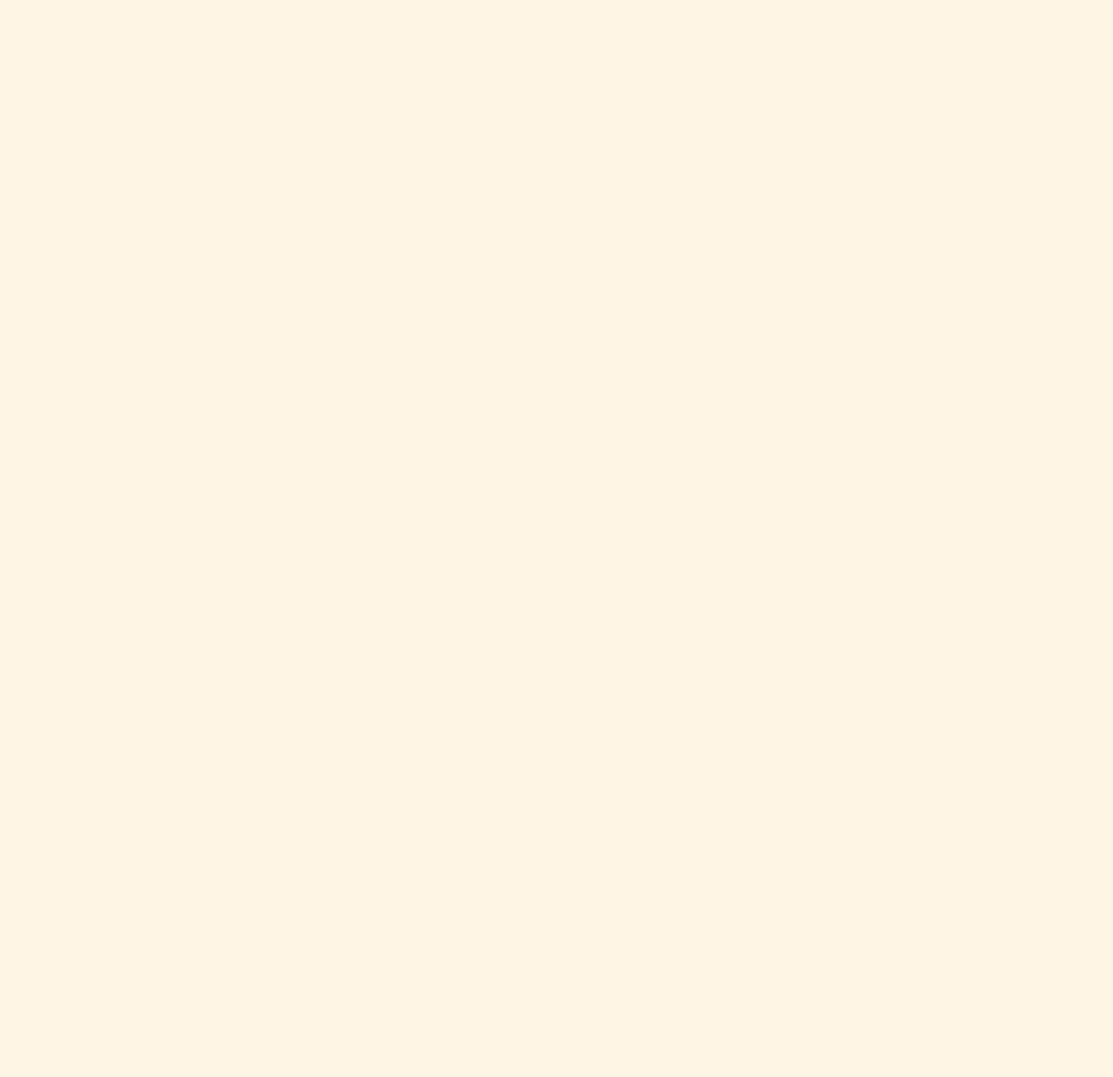
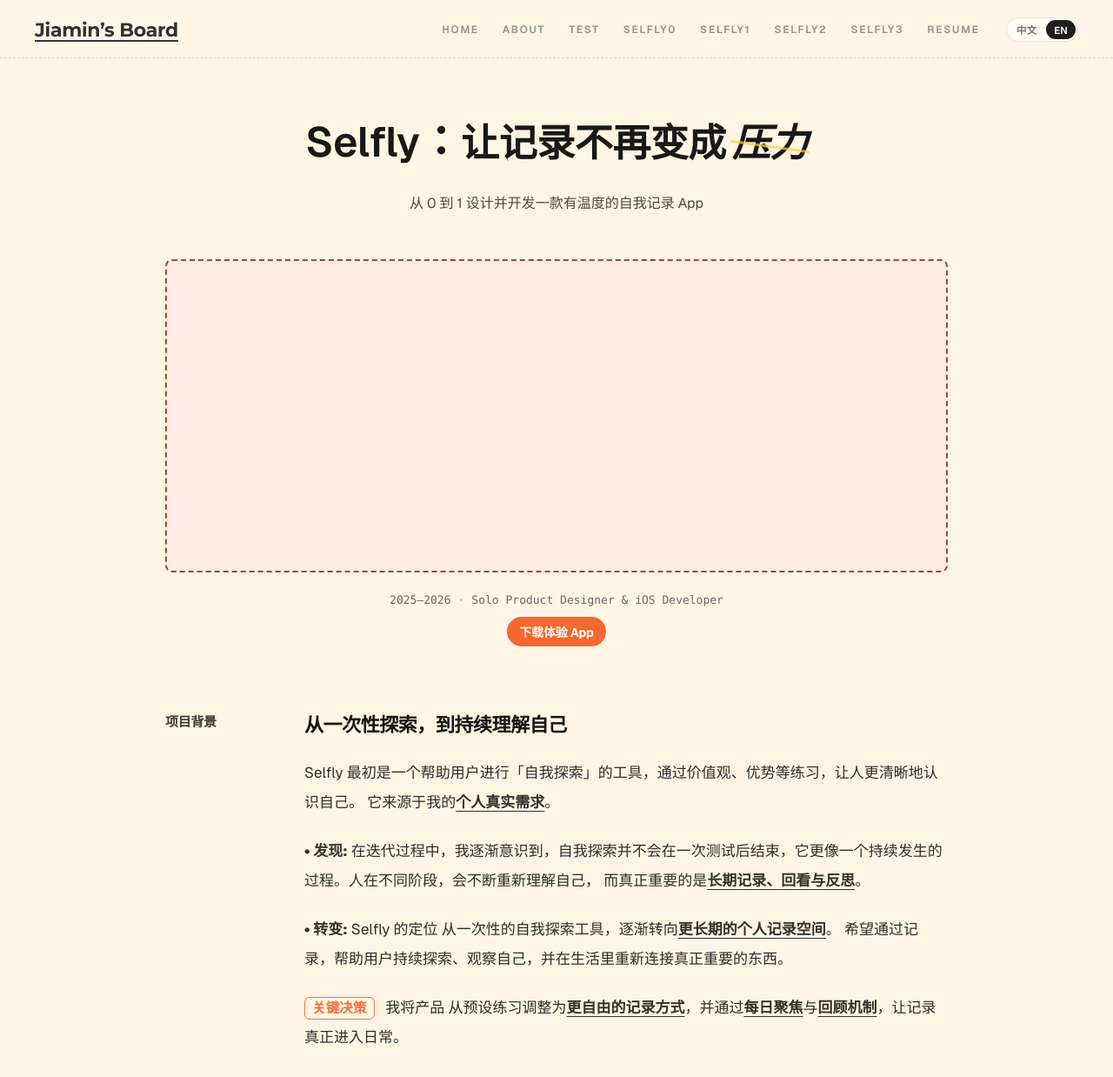
Before and after one commit to jaemin17/jaemin-portfolio, a Next.js app: page /en/projects/selfly0 in a window 1280 px wide. Before the commit this address had no page. Shown: the top 1238 px of the page at 87% size. Before the commit the page ends 800 px from the top, so only its background shows below. Built offline with nearby package versions, Linux system fonts and the light colour scheme.

Commit message:
Refine about and Selfly project pages

```diff
--- a/src/app/[locale]/page.tsx
+++ b/src/app/[locale]/page.tsx
@@ -245,7 +245,7 @@ export default async function Home({ params }: HomePageProps) {
               <ScatterInfoNote
                 className={styles.scatterHangzhou}
                 note={aboutNote}
-                href={localePath(locale, "/about")}
+                href={localePath(locale, "/about2")}
               />
             </div>
             <aside className={styles.sideKeepsakes} aria-label="侧边信息">
--- a/src/app/[locale]/projects/[slug]/page.tsx
+++ b/src/app/[locale]/projects/[slug]/page.tsx
@@ -28,6 +28,7 @@ export default async function ProjectDetailPage({
   const project = getProjectBySlug(locale, slug);
   const isProjectOne = slug === "selfly-ios-app";
   const isEvidenceCase = slug === "project-c";
+  const hideProjectHeader = slug === "selfly-ios-app" || slug === "project-b";
 
   if (!project) notFound();
   const featured = project.featured;
@@ -238,6 +239,7 @@ export default async function ProjectDetailPage({
     <div className={styles.pagePlain}>
       <SiteHeader locale={locale} />
       <main className={styles.main}>
+        {!hideProjectHeader ? (
           <header
             className={[
               featured ? styles.featuredHero : styles.header,
@@ -306,6 +308,7 @@ export default async function ProjectDetailPage({
               </div>
             ) : null}
           </header>
+        ) : null}
 
         {featured ? (
           <>
--- a/src/app/[locale]/projects/[slug]/project.module.css
+++ b/src/app/[locale]/projects/[slug]/project.module.css
@@ -335,6 +335,10 @@
   border-bottom: 0;
 }
 
+.selfly0CaseSection {
+  margin-top: 48px;
+}
+
 .evidenceSection {
   margin-bottom: 64px;
 }
@@ -407,6 +411,37 @@
   font-size: 17px;
   line-height: 1.85;
   max-width: none;
+}
+
+.selfly0Body p {
+  margin-top: 22px;
+  margin-bottom: 22px;
+  line-height: 2;
+}
+
+.selfly0Body strong {
+  font-weight: 800;
+}
+
+.selfly0Body .selfly0Label {
+  color: #171614;
+}
+
+.selfly0Body .selfly0DecisionLabel {
+  display: inline-block;
+  padding: 2px 8px;
+  border: 1px solid #f45f24;
+  border-radius: 6px;
+  color: #f45f24;
+  font-size: 0.92em;
+  line-height: 1.3;
+}
+
+.selfly0Body .selfly0Emphasis {
+  color: #171614;
+  text-decoration: underline;
+  text-decoration-thickness: 1px;
+  text-underline-offset: 4px;
 }
 
 .caseText ul {
--- /dev/null
+++ b/src/app/[locale]/projects/selfly0/page.tsx
@@ -0,0 +1,83 @@
+import { notFound } from "next/navigation";
+import { SiteHeader } from "@/components/SiteHeader";
+import { isLocale, type Locale } from "@/i18n/config";
+import styles from "../[slug]/project.module.css";
+
+const appDownloadUrl = "https://apps.apple.com/cn/app/selfly%E6%97%A5%E8%AE%B0/id6762545235";
+
+type Selfly0PageProps = {
+  params: Promise<{ locale: string }>;
+};
+
+export default async function Selfly0Page({ params }: Selfly0PageProps) {
+  const { locale: localeParam } = await params;
+  if (!isLocale(localeParam)) notFound();
+  const locale: Locale = localeParam;
+
+  return (
+    <div className={styles.pagePlain}>
+      <SiteHeader locale={locale} />
+      <main className={styles.main}>
+        <header className={`${styles.featuredHero} ${styles.projectOneHero}`}>
+          <h1 className={styles.title}>
+            <span className={styles.titleEn}>Selfly</span>：
+            <span className={styles.titleZh}>
+              让记录不再变成
+              <span className={styles.strikeWord}>压力</span>
+            </span>
+          </h1>
+          <p className={styles.subtitle}>从 0 到 1 设计并开发一款有温度的自我记录 App</p>
+          <div className={styles.headerCta}>
+            <div className={styles.appPreviewPlaceholder} aria-hidden="true" />
+            <div className={styles.meta}>
+              <span className={styles.metaItem}>2025–2026</span>
+              <span className={styles.metaDot} aria-hidden="true">
+                ·
+              </span>
+              <span className={styles.metaItem}>Solo Product Designer & iOS Developer</span>
+            </div>
+            <a
+              className="buttonSticker buttonStickerOrange"
+              href={appDownloadUrl}
+              target="_blank"
+              rel="noreferrer"
+            >
+              下载体验 App
+            </a>
+          </div>
+        </header>
+        <section className={`${styles.caseSection} ${styles.selfly0CaseSection}`}>
+          <div className={styles.caseText}>
+            <h2>项目背景</h2>
+            <div className={styles.selfly0Body}>
+              <h3>从一次性探索，到持续理解自己</h3>
+              <p className={styles.p}>
+                Selfly 最初是一个帮助用户进行「自我探索」的工具，通过价值观、优势等练习，让人更清晰地认识自己。
+                它来源于我的
+                <strong className={styles.selfly0Emphasis}>个人真实需求</strong>。
+              </p>
+              <p className={styles.p}>
+                <strong className={styles.selfly0Label}>• 发现:</strong>&nbsp;在迭代过程中，我逐渐意识到，自我探索并不会在一次测试后结束，它更像一个持续发生的过程。人在不同阶段，会不断重新理解自己，
+                而真正重要的是
+                <strong className={styles.selfly0Emphasis}>长期记录、回看与反思</strong>。
+              </p>
+              <p className={styles.p}>
+                <strong className={styles.selfly0Label}>• 转变:</strong>&nbsp;Selfly 的定位
+                从一次性的自我探索工具，逐渐转向
+                <strong className={styles.selfly0Emphasis}>更长期的个人记录空间</strong>。
+                希望通过记录，帮助用户持续探索、观察自己，并在生活里重新连接真正重要的东西。
+              </p>
+              <p className={styles.p}>
+                <strong className={styles.selfly0DecisionLabel}>关键决策</strong>&nbsp;&nbsp;&nbsp;我将产品
+                从预设练习调整为
+                <strong className={styles.selfly0Emphasis}>更自由的记录方式</strong>，并通过
+                <strong className={styles.selfly0Emphasis}>每日聚焦</strong>与
+                <strong className={styles.selfly0Emphasis}>回顾机制</strong>，让记录真正进入日常。
+              </p>
+            </div>
+          </div>
+        </section>
+      </main>
+    </div>
+  );
+}
--- a/src/components/SiteHeader.module.css
+++ b/src/components/SiteHeader.module.css
@@ -91,8 +91,10 @@ html:has([data-page="plain-white"]) .header {
 
 .nav {
   display: inline-flex;
-  gap: clamp(22px, 2.8vw, 40px);
+  gap: clamp(14px, 1.8vw, 28px);
   align-items: center;
+  justify-content: flex-end;
+  flex-wrap: wrap;
 }
 
 .navLink {
--- a/src/components/SiteHeader.tsx
+++ b/src/components/SiteHeader.tsx
@@ -13,9 +13,14 @@ type SiteHeaderProps = {
 
 export function SiteHeader({ locale, surface = "default", active }: SiteHeaderProps) {
   const homeHref = localePath(locale, "/");
-  const aboutHref = localePath(locale, "/about");
   const about2Href = localePath(locale, "/about2");
   const testHref = localePath(locale, "/test");
+  const selflyTestLinks = [
+    { label: "selfly0", href: localePath(locale, "/projects/selfly0") },
+    { label: "selfly1", href: localePath(locale, "/projects/project-c") },
+    { label: "selfly2", href: localePath(locale, "/projects/selfly-ios-app") },
+    { label: "selfly3", href: localePath(locale, "/projects/project-b") },
+  ];
 
   return (
     <header
@@ -36,16 +41,10 @@ export function SiteHeader({ locale, surface = "default", active }: SiteHeaderPr
             Home
           </Link>
           <Link
-            className={`${styles.navLink} ${active === "about" ? styles.navLinkActive : ""}`}
-            href={aboutHref}
-          >
-            About
-          </Link>
-          <Link
             className={`${styles.navLink} ${active === "about2" ? styles.navLinkActive : ""}`}
             href={about2Href}
           >
-            About2
+            About
           </Link>
           <Link
             className={`${styles.navLink} ${active === "test" ? styles.navLinkActive : ""}`}
@@ -53,6 +52,11 @@ export function SiteHeader({ locale, surface = "default", active }: SiteHeaderPr
           >
             Test
           </Link>
+          {selflyTestLinks.map((link) => (
+            <Link key={link.label} className={styles.navLink} href={link.href}>
+              {link.label}
+            </Link>
+          ))}
           <a className={styles.navLink} href={resumeDownloadUrl} target="_blank" rel="noreferrer">
             Resume
           </a>
```
Also changed, not shown: src/app/[locale]/about2/content.ts (+32 -28 lines), src/app/[locale]/test/page.tsx (+19 -0 lines). Lines whose indentation alone changed are shown as unchanged.
